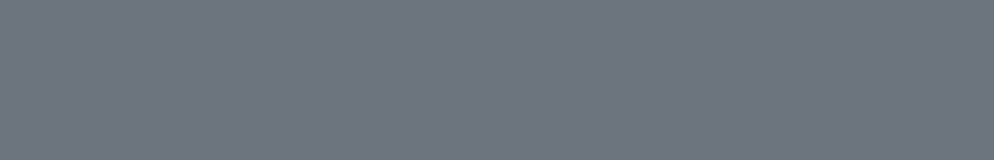
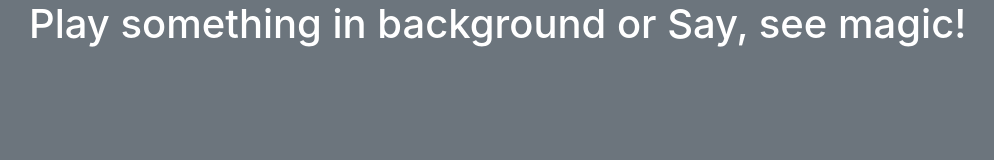
Before and after one commit to tpkahlon/javascript30, a plain HTML site: page js30-22/index.html in a window 1280 px wide. Shown: the whole page, without its empty margins (56-1050 px from the left). Drawn offline with nearby package versions, Linux system fonts and the light colour scheme.

Commit message:
add heading

```diff
--- a/js30-22/index.html
+++ b/js30-22/index.html
@@ -14,6 +14,7 @@
     <div class="container">
       <div class="row">
         <div class="col col-12">
+          <h1>Play something in background or Say, see magic!</h1>
           <div class="words my-3" contenteditable></div>
         </div>
       </div>
```
